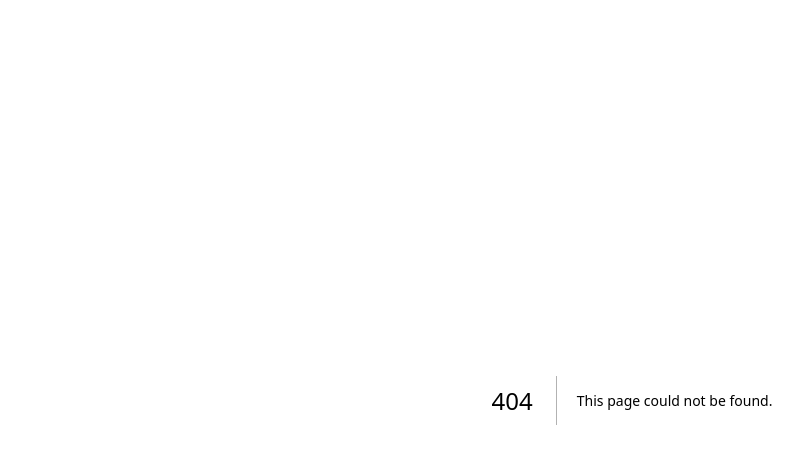
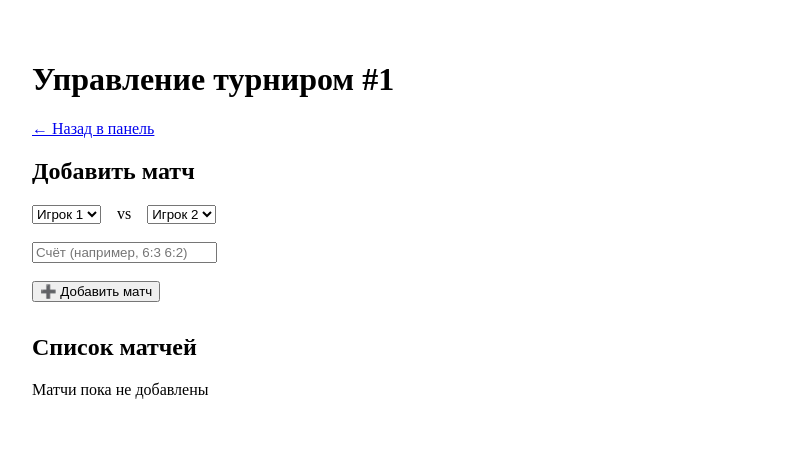
Before and after one commit to klivadenko33/tennis-front, a Next.js app: page /dashboard/tournaments/1 in a window 1280 px wide. Before the commit this address had no page. Shown: the top 464 px of the page, without its empty margins (8-811 px from the left). Built offline with nearby package versions, Linux system fonts and the light colour scheme.

Commit message:
Create [id].js

```diff
--- /dev/null
+++ b/pages/dashboard/tournaments/[id].js
@@ -0,0 +1,116 @@
+import { useRouter } from 'next/router';
+import { useEffect, useState } from 'react';
+import axios from 'axios';
+import Link from 'next/link';
+
+const API_URL = 'https://directus-4fzx.onrender.com';
+
+export default function TournamentDetails() {
+  const router = useRouter();
+  const { id } = router.query;
+
+  const [players, setPlayers] = useState([]);
+  const [matches, setMatches] = useState([]);
+  const [player1, setPlayer1] = useState('');
+  const [player2, setPlayer2] = useState('');
+  const [score, setScore] = useState('');
+
+  // Загружаем игроков и матчи турнира
+  useEffect(() => {
+    const token = localStorage.getItem('directus_token');
+    if (!token || !id) return;
+
+    axios.get(`${API_URL}/items/players`)
+      .then(res => setPlayers(res.data.data));
+
+    axios.get(`${API_URL}/items/matches?filter[tournament][_eq]=${id}`, {
+      headers: { Authorization: `Bearer ${token}` }
+    })
+    .then(res => setMatches(res.data.data));
+  }, [id]);
+
+  const addMatch = async () => {
+    if (!player1 || !player2 || !score || player1 === player2) {
+      alert('Пожалуйста, выберите разных игроков и введите счёт');
+      return;
+    }
+
+    const token = localStorage.getItem('directus_token');
+
+    try {
+      await axios.post(`${API_URL}/items/matches`, {
+        tournament: id,
+        player1,
+        player2,
+        score
+      }, {
+        headers: { Authorization: `Bearer ${token}` }
+      });
+
+      setScore('');
+      setPlayer1('');
+      setPlayer2('');
+      // Перезагружаем список матчей
+      const res = await axios.get(`${API_URL}/items/matches?filter[tournament][_eq]=${id}`, {
+        headers: { Authorization: `Bearer ${token}` }
+      });
+      setMatches(res.data.data);
+    } catch (err) {
+      alert('Ошибка добавления матча');
+      console.error(err);
+    }
+  };
+
+  return (
+    <div style={{ padding: '2rem' }}>
+      <h1>Управление турниром #{id}</h1>
+
+      <p><Link href="/dashboard"><a>← Назад в панель</a></Link></p>
+
+      <h2>Добавить матч</h2>
+      <div>
+        <select value={player1} onChange={e => setPlayer1(e.target.value)}>
+          <option value="">Игрок 1</option>
+          {players.map(p => (
+            <option key={p.id} value={p.id}>{p.name}</option>
+          ))}
+        </select>
+
+        <span style={{ margin: '0 1rem' }}>vs</span>
+
+        <select value={player2} onChange={e => setPlayer2(e.target.value)}>
+          <option value="">Игрок 2</option>
+          {players.map(p => (
+            <option key={p.id} value={p.id}>{p.name}</option>
+          ))}
+        </select>
+
+        <br /><br />
+
+        <input
+          type="text"
+          placeholder="Счёт (например, 6:3 6:2)"
+          value={score}
+          onChange={e => setScore(e.target.value)}
+        />
+
+        <br /><br />
+
+        <button onClick={addMatch}>➕ Добавить матч</button>
+      </div>
+
+      <h2 style={{ marginTop: '2rem' }}>Список матчей</h2>
+      {matches.length === 0 ? (
+        <p>Матчи пока не добавлены</p>
+      ) : (
+        <ul>
+          {matches.map(m => (
+            <li key={m.id}>
+              {players.find(p => p.id === m.player1)?.name} vs {players.find(p => p.id === m.player2)?.name} — <b>{m.score}</b>
+            </li>
+          ))}
+        </ul>
+      )}
+    </div>
+  );
+}
```
